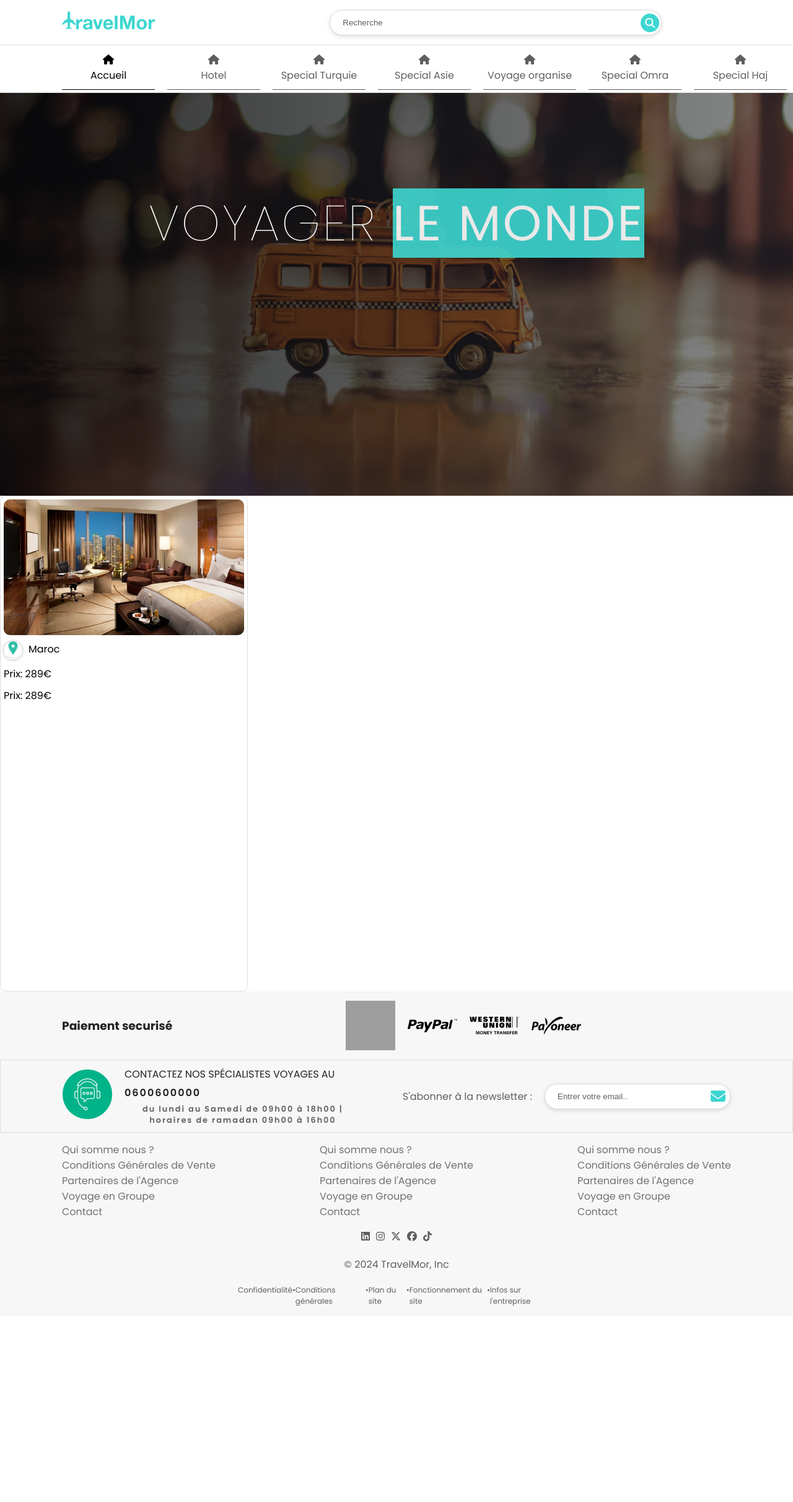
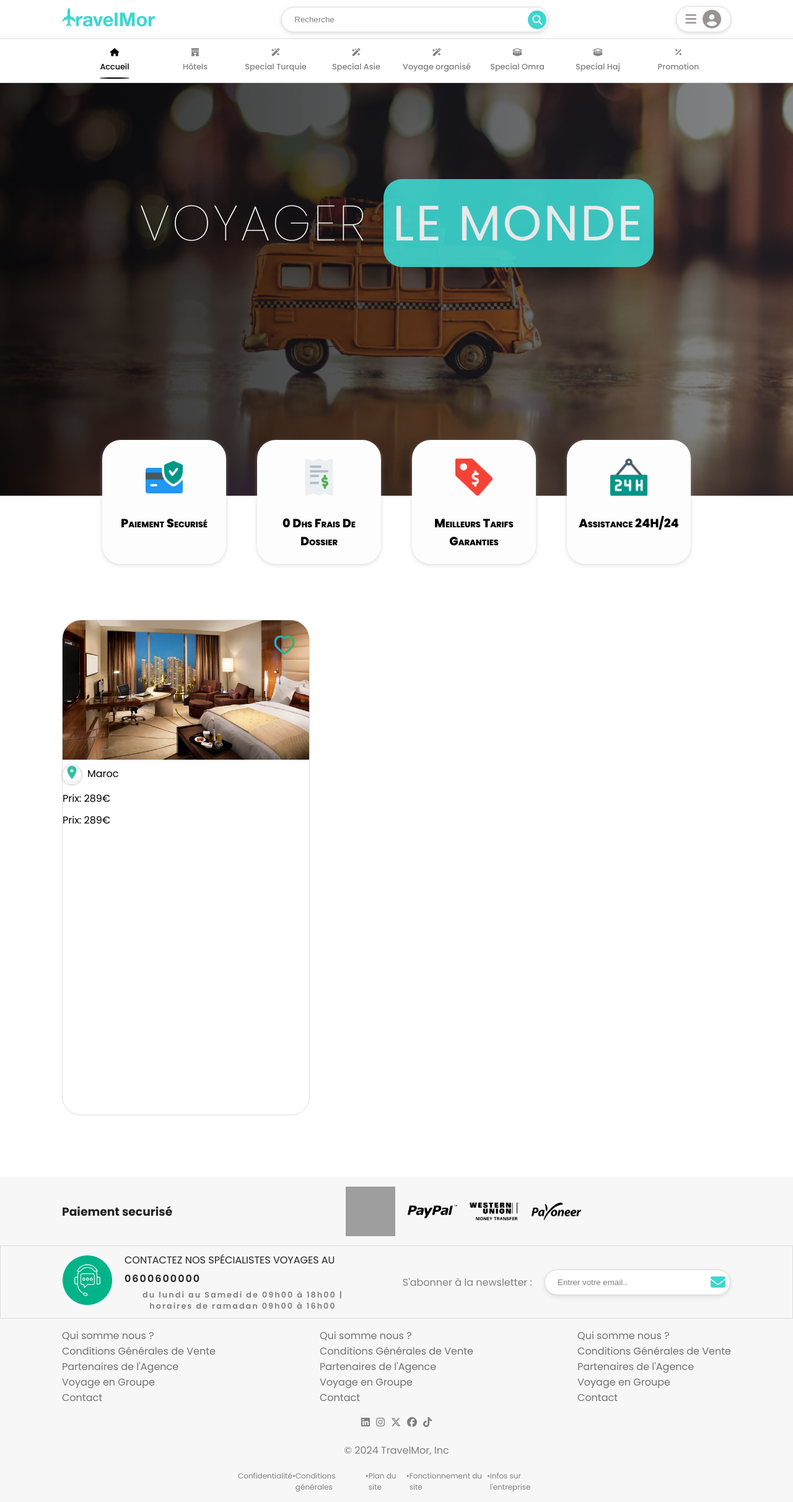
Before and after one commit to elza02/TravelMor, a Django app: page / in a window 1280 px wide. Shown: the whole page at 62% size. Before the commit the page ends 2108 px from the top, so only its background shows below. Run offline with Django 5.2, Linux system fonts and the light colour scheme; some web fonts are replaced; grey boxes are pictures that could not be loaded.

Commit message:
modify the css/html/avascript

```diff
--- a/AgenceVoyage/settings.py
+++ b/AgenceVoyage/settings.py
@@ -127,6 +127,7 @@ STATIC_URL = '/static/'
 
 DEFAULT_AUTO_FIELD = 'django.db.models.BigAutoField'
 
+import os
 STATICFILES_DIRS = [
-    BASE_DIR / "static"
+    os.path.join(BASE_DIR, 'app', 'static')
 ]
--- a/app/static/css/base.css
+++ b/app/static/css/base.css
@@ -10,11 +10,14 @@
 :root {
     font-size: 16px;
     --main--green: #3DD6D0;
-    --main-gray: #605f5f;
+    --main-gray: #808080;
     /* --main-gray: #fff5f5; */
     --second-gray: rgb(148, 147, 147);
     --main-gray-bg: #f7f7f7;
     --second-underline: #dddddd;
+    --main-border-radius: 30px;
+    --main-shadow: 0 2px 6px rgba(180, 177, 177, 0.442);
+    --main-shadow-hovered: 0 2px 6px rgba(180, 177, 177, 0.749);
 }
 
 body {
@@ -39,13 +42,14 @@ header {
     /* background-color: rgba(164, 164, 185, 0.168); */
     background-color: rgb(255, 255, 255);
     z-index: 998;
+    width: 100%;
     /* backdrop-filter: blur(50px); */
     /* display: none; */
 }
 
 header .inner1, header .inner2 {
     padding-inline: 100px;
-    padding-block: 15px;
+    padding-block: 10px;
     display: flex;
     justify-content: space-between;
     align-items: center;
@@ -87,7 +91,7 @@ header .inner1 .logo img {
     display: flex;
     justify-content: center;
     align-items: center;
-    border-radius: 50%;
+    border-radius: var(--main-border-radius)
 }
 
 .search span i {
@@ -182,12 +190,16 @@ header .inner2 ul {
     display: flex;
     justify-content: center;
     align-items: center;
-    gap: 20px;
+    gap: 10px;
 }
 
 header .inner2 ul li {
     list-style: none;
-    width: 150px;
+    width: 120px;
+    height: 50px;
+    display: flex;
+    justify-content: center;
+    align-items: center;
 }
 
 header .inner2 ul li a {
@@ -195,23 +207,30 @@ header .inner2 ul li a {
     display: flex;
     flex-direction: column;
     text-align: center;
-    gap: 5px;
+    gap: 8px;
     position: relative;
+    font-size: .8rem;
+    font-weight: 500;
 }
 
 header .inner2 ul li a::before {
     position: absolute;
     content: '';
-    bottom: -11px;
-    width: 100%;
-    height: 1px;
+    bottom: -10px;
+    width: 0%;
+    height: 2px;
+    border-radius: 50%;
+    translate: -50%;
 }
 
 header .inner2 ul li a.active::before {
     background-color: black;
+    width: 100%;
+    translate: 0%;
 }
 
 header .inner2 ul li a:not(.active)::before {
+    transition: all .3s ease;
     background-color: var(--main-gray);
 }
 
@@ -233,17 +252,20 @@ header .inner2 ul li a:not(.active):hover {
 
 header .inner2 ul li a:hover::before {
     background-color: black;
+    width: 100%;
+    translate: 0%;
 }
 
 /* main styles */
 
 main {
     /* padding-top: 100px; */
+    position: relative;
 }
 
 main .first {
     height: 100vh;
-    padding: 100px;
+    padding-top: 100px;
     background: linear-gradient(90deg, #000000d3,   rgba(0, 0, 0, 0.448)), url('../assets/background-home.jpg') center/cover;
 }
 
@@ -259,16 +281,70 @@ main .first h1 {
 
 main .first h1 span {
     background-color: var(--main--green);
+    border-radius: var(--main-border-radius);
     font-weight: 400;
     opacity: 0.9;
+    padding: 15px;
+}
+
+main .first .services-cards {
+    position: absolute;
+    top: calc(100vh - 10%);
+    margin-top: 100px;
+    /* background-color: red; */
+    display: flex;
+    justify-content: center;
+    gap: 50px;
+    align-items: center;
+    width: 100%;
+}
+
+main .first .services-cards .card {
+    background-color: rgb(253, 253, 253);
+    display: flex;
+    flex-direction: column;
+    justify-content: center;
+    align-items: center;
+    gap: 20px;
+    border-radius: var(--main-border-radius);
+    height: 200px;
+    width: 200px;
+    box-shadow: var(--main-shadow);
+}
+
+main .first .services-cards .card .icon {
+    display: flex;
+    flex-direction: column;
+    justify-content: center;
+    font-size: 3rem;
+}
+
+main .first .services-cards .card .icon img {
+    width: 60px;
+    height: 60px;
+}
+
+main .first .services-cards .card .text {
+    text-align: center;
+    font-size: 1.2rem;
+    padding: 10px;
+    /* border: 1px solid black; */
+    font-variant: small-caps;
+    font-weight:800;
+    height: 60px;
+
+}
+
+main .last {
+    padding: 100px;
+    margin-top: 100px;
 }
 
 main .mini-card-voyage {
     width: 400px;
     height: 800px;
     border: 1px solid var(--second-underline);
-    border-radius: 10px;
-    padding: 5px;
+    border-radius: var(--main-border-radius);
     display: flex;
     flex-direction: column;
     gap: 10px;
@@ -279,20 +355,28 @@ main .mini-card-voyage .image {
     display: flex;
     justify-content: center;
     align-items: center;
-    border-radius: 10px;
+    border-top-right-radius: var(--main-border-radius);
+    border-top-left-radius: var(--main-border-radius);
     position: relative;
 }
 
 main .mini-card-voyage .image img {
     width: 100%;
     height: auto;
-    border-radius: 10px;
+    border-top-right-radius: var(--main-border-radius);
+    border-top-left-radius: var(--main-border-radius);
     overflow: hidden;
     object-fit: scale-down;
 }
 
-main .mini-card-voyage .image span {
+main .mini-card-voyage .image .reaction img {
     position: absolute;
+    top: 20px;
+    right: 20px;
+    width: 40px;
+    height: 40px;
+    cursor: pointer;
+    /* box-shadow: 0 0 10px #eee; */
 }
 
 main .mini-card-voyage .body {
@@ -312,7 +396,7 @@ main .mini-card-voyage .body .localisation {
 main .mini-card-voyage .body .localisation img {
     width: 30px;
     height: 30px;
-    border-radius: 50%;
+    border-radius: var(--main-border-radius);
     box-shadow: 0 0 5px rgb(184, 180, 180);
 }
 
--- a/app/static/js/base.js
+++ b/app/static/js/base.js
@@ -11,3 +11,13 @@ button.addEventListener('click', function() {
     }
     console.log(menu)
 })
+
+const heart = document.getElementById('heart');
+
+heart.addEventListener('click', function() {
+    if(heart.src.includes("assets/like-full.png")){
+        heart.src = "{% static 'assets/like-empty.png'%}";
+    }else {
+        heart.src = "{% static 'assets/like-full.png'%}";
+    }
+})
--- a/app/templates/base.html
+++ b/app/templates/base.html
@@ -36,13 +36,13 @@
             <nav>
                 <ul>
                     <li><a href="#" class="active"><i class="fa-solid fa-house"></i><span>Accueil</span></a></li>
-                    <li><a href="#"><i class="fa-solid fa-house"></i><span>Hotel</span></a></li>
-                    <li><a href="#"><i class="fa-solid fa-house"></i><span>Special Turquie</span></a></li>
-                    <li><a href="#"><i class="fa-solid fa-house"></i><span>Special Asie</span></a></li>
-                    <li><a href="#"><i class="fa-solid fa-house"></i><span>Voyage organise</span></a></li>
-                    <li><a href="#"><i class="fa-solid fa-house"></i><span>Special Omra</span></a></li>
-                    <li><a href="#"><i class="fa-solid fa-house"></i><span>Special Haj</span></a></li>
-                    <li><a href="#"><i class="fa-solid fa-house"></i><span>Promotion</span></a></li>
+                    <li><a href="#"><i class="fa-solid fa-hotel"></i><span>Hôtels </span></a></li>
+                    <li><a href="#"><i class="fa-solid fa-wand-magic-sparkles"></i>Special Turquie</span></a></li>
+                    <li><a href="#"><i class="fa-solid fa-wand-magic-sparkles"></i>Special Asie</span></a></li>
+                    <li><a href="#"><i class="fa-solid fa-wand-magic-sparkles"></i>Voyage organisé</span></a></li>
+                    <li><a href="#"><i class="fa-solid fa-kaaba"></i></i><span>Special Omra</span></a></li>
+                    <li><a href="#"><i class="fa-solid fa-kaaba"></i></i><span>Special Haj</span></a></li>
+                    <li><a href="#"><i class="fa-solid fa-percent"></i><span>Promotion</span></a></li>
                 </ul>
             </nav>
         </div>
--- a/app/templates/home.html
+++ b/app/templates/home.html
@@ -4,13 +4,48 @@
 {% block main %}
     <section class="first">
         <h1>Voyager <span>le monde</span></h1>
+        <div class="services-cards">
+            <div class="card">
+                <div class="icon">
+                    <img src="{% static "assets/secured-payment.png" %}" alt="services-message">
+                </div>
+                <p class="text">
+                    Paiement Securisé
+                </p>
+            </div>
+            <div class="card">
+                <div class="icon">
+                    <img src="{% static "assets/bill_repo.png" %}" alt="services-message">
+                </div>
+                <p class="text">
+                    0 Dhs Frais De Dossier
+                </p>
+            </div>
+            <div class="card">
+                <div class="icon">
+                    <img src="{% static "assets/price-tag.png" %}" alt="services-message">
+                </div>
+                <p class="text">
+                    Meilleurs Tarifs Garanties
+                </p>
+            </div>
+            <div class="card">
+                <div class="icon">
+                    <img src="{% static "assets/24-hours.png" %}" alt="services-message">
+                </div>
+                <p class="text">
+                    Assistance 24H/24
+                </p>
+            </div>
+        </div>
     </section>
     <section class="last">
-    </section>
         <div class="mini-card-voyage">
             <div class="image">
                 <img src="{% static 'assets/hotel.png' %}" alt="image-hotel">
-            <span class="not-liked"></span>
+                <span class="reaction">
+                    <img id="heart" src="{% static 'assets/like-empty.png' %}" data-full-src="{% static 'assets/like-full.png' %}" alt="">
+                </span>
             </div>
             <div class="body">
                 <span class="localisation"><img src="{% static "assets/localisation.png" alt="localisation" %}">Maroc</span>
@@ -18,4 +53,5 @@
                 <span class="rating">Prix: <span>289&euro;</span></span>
             </div>
         </div>
+    </section>
 {% endblock %}
```
Also changed, not shown: other parts of app/static/css/base.css (+15 -11 lines), app/static/assets/24-hours.png (added), app/static/assets/bill_repo.png (added), app/static/assets/price-tag.png (added), app/static/assets/secured-payment.png (added). Lines whose indentation alone changed are shown as unchanged.
